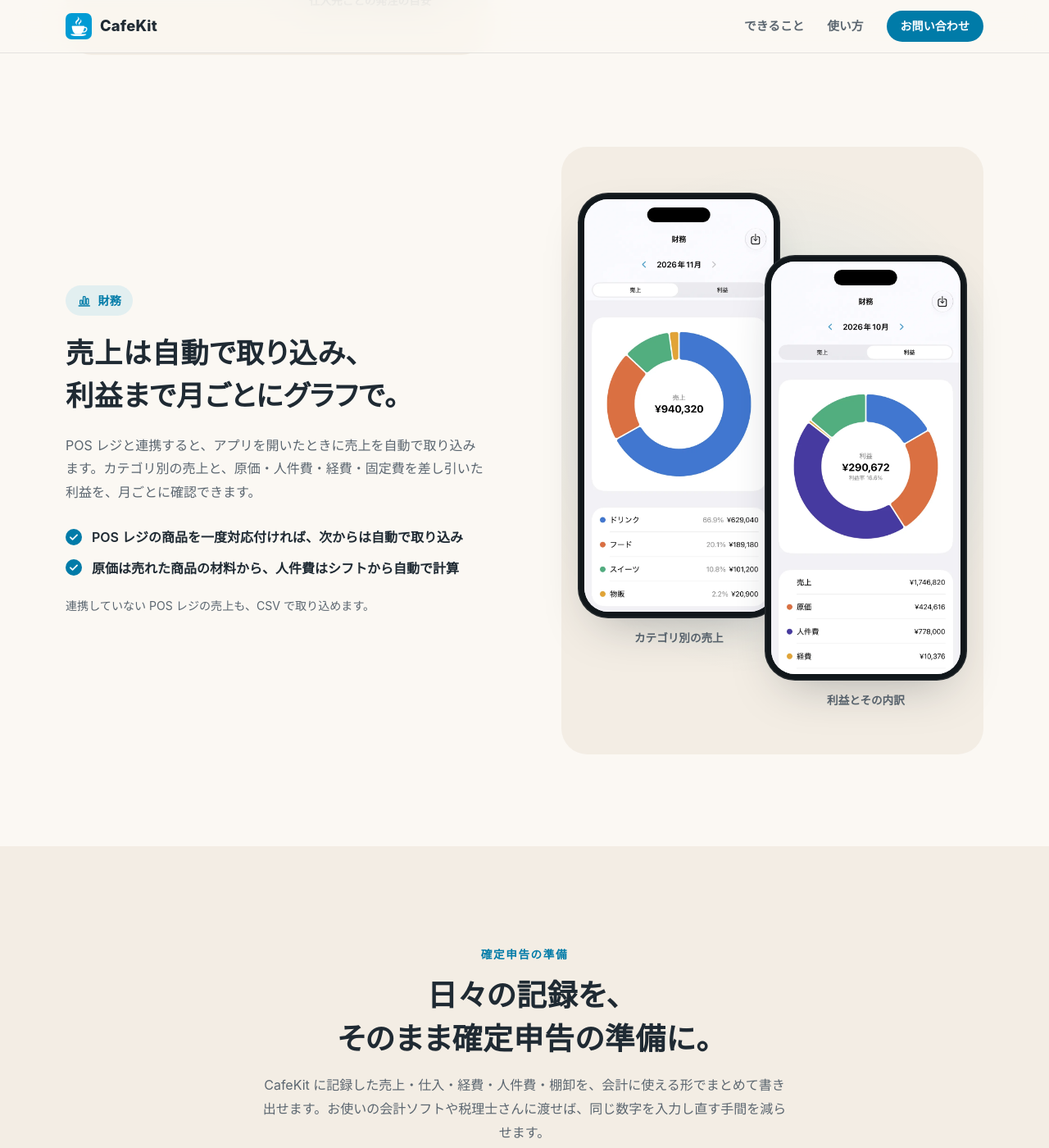
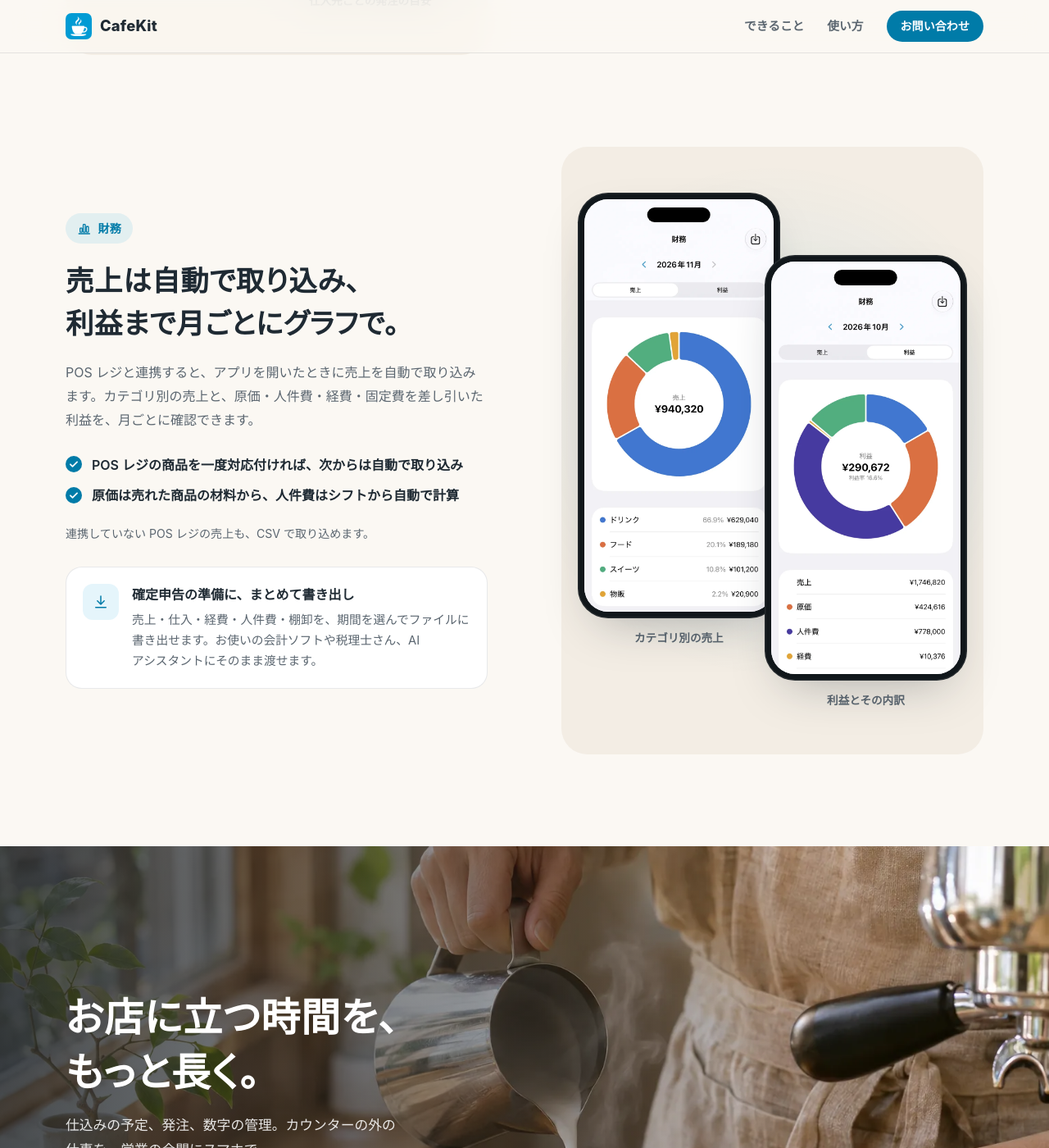
Before and after one commit to Ryosuke1025/cafe_kit_pages, a Jekyll site: the page built from index.html, in a window 1280 px wide and 1400 px high, scrolled down 4000 px. Shown: the whole window at 82% size. Built offline with Jekyll 4.4.1, drawn with Linux system fonts in a browser that asks for light colours; some of the changed text lies outside the part shown.

Commit message:
change: move accounting export into finance section

```diff
--- a/assets/css/site.css
+++ b/assets/css/site.css
@@ -276,17 +276,6 @@ ol {
 .section__lead {
   margin-top: 16px;
   color: var(--muted);
-}
-
-.section--warm {
-  background: var(--surface-warm);
-}
-
-.section__note {
-  margin-top: 32px;
-  color: var(--muted);
-  font-size: 0.92rem;
-  text-align: center;
 }
 
 /* Phone mockup */
@@ -869,12 +858,6 @@ ol {
   line-height: 1.6;
 }
 
-.timeline--3 {
-  grid-template-columns: repeat(3, 1fr);
-  max-width: 920px;
-  margin-inline: auto;
-}
-
 @media (max-width: 900px) {
   .timeline {
     grid-template-columns: 1fr;
--- a/index.html
+++ b/index.html
@@ -18,7 +18,6 @@ title: CafeKit
   <symbol id="i-instagram" viewBox="0 0 24 24"><rect x="3" y="3" width="18" height="18" rx="5"/><circle cx="12" cy="12" r="4"/><path d="M17.5 6.5h.01"/></symbol>
   <symbol id="i-arrow" viewBox="0 0 24 24"><path d="M5 12h14M13 6l6 6-6 6"/></symbol>
   <symbol id="i-download" viewBox="0 0 24 24"><path d="M12 3.5v11.5M7 10.5l5 5 5-5M4.5 20h15"/></symbol>
-  <symbol id="i-calculator" viewBox="0 0 24 24"><rect x="5" y="3" width="14" height="18" rx="2.5"/><path d="M8.5 7.5h7M8.5 12h.01M12 12h.01M15.5 12h.01M8.5 16h.01M12 16h.01M15.5 16h.01"/></symbol>
   <symbol id="i-scan" viewBox="0 0 24 24"><path d="M4 8V5.5A1.5 1.5 0 0 1 5.5 4H8M16 4h2.5A1.5 1.5 0 0 1 20 5.5V8M20 16v2.5a1.5 1.5 0 0 1-1.5 1.5H16M8 20H5.5A1.5 1.5 0 0 1 4 18.5V16M7.5 12h9"/></symbol>
 </svg>
 
@@ -209,35 +208,11 @@ title: CafeKit
           <li><svg class="icon"><use href="#i-check"/></svg>原価は売れた商品の材料から、人件費はシフトから自動で計算</li>
         </ul>
         <p class="feature__note">連携していない POS レジの売上も、CSV で取り込めます。</p>
+        <div class="callout">
+          <span class="callout__icon"><svg class="icon"><use href="#i-download"/></svg></span>
+          <p><strong>確定申告の準備に、まとめて書き出し</strong>売上・仕入・経費・人件費・棚卸を、期間を選んでファイルに書き出せます。お使いの会計ソフトや税理士さん、AI アシスタントにそのまま渡せます。</p>
+        </div>
       </div>
-    </div>
-  </section>
-
-  <section class="section section--warm" id="export">
-    <div class="container">
-      <header class="section__head" data-reveal>
-        <p class="eyebrow">確定申告の準備</p>
-        <h2 class="section__title">日々の記録を、<br>そのまま確定申告の準備に。</h2>
-        <p class="section__lead">CafeKit に記録した売上・仕入・経費・人件費・棚卸を、会計に使える形でまとめて書き出せます。お使いの会計ソフトや税理士さんに渡せば、同じ数字を入力し直す手間を減らせます。</p>
-      </header>
-      <ol class="timeline timeline--3">
-        <li class="timeline__item" data-reveal>
-          <span class="timeline__icon"><svg class="icon"><use href="#i-clipboard"/></svg></span>
-          <p class="timeline__when">毎日の記録</p>
-          <p class="timeline__what">売上・仕入・経費・シフト・棚卸を、お店の仕事の流れの中で記録</p>
-        </li>
-        <li class="timeline__item" data-reveal>
-          <span class="timeline__icon"><svg class="icon"><use href="#i-download"/></svg></span>
-          <p class="timeline__when">まとめて書き出し</p>
-          <p class="timeline__what">期間を選んで、会計に使う記録をひとつのファイルに</p>
-        </li>
-        <li class="timeline__item" data-reveal>
-          <span class="timeline__icon"><svg class="icon"><use href="#i-calculator"/></svg></span>
-          <p class="timeline__when">会計ソフトへ</p>
-          <p class="timeline__what">お使いの会計ソフトや税理士さん、AI アシスタントにそのまま渡せる</p>
-        </li>
-      </ol>
-      <p class="section__note" data-reveal>現金で払った細かい経費も、その場で記録しておけば漏れません。</p>
     </div>
   </section>
 
```
